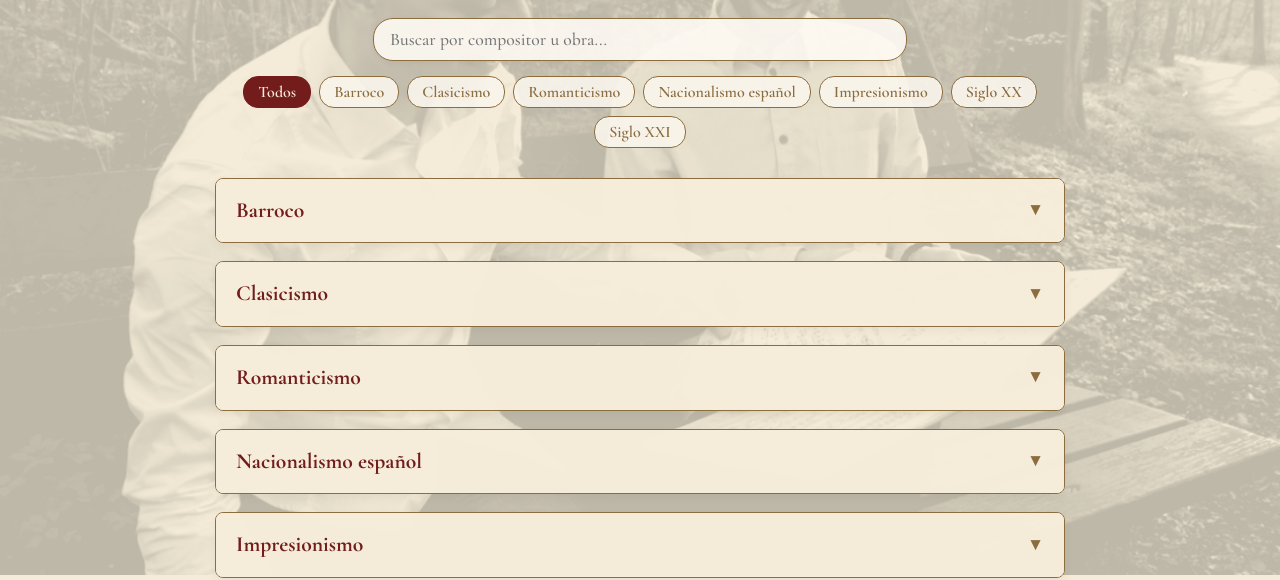
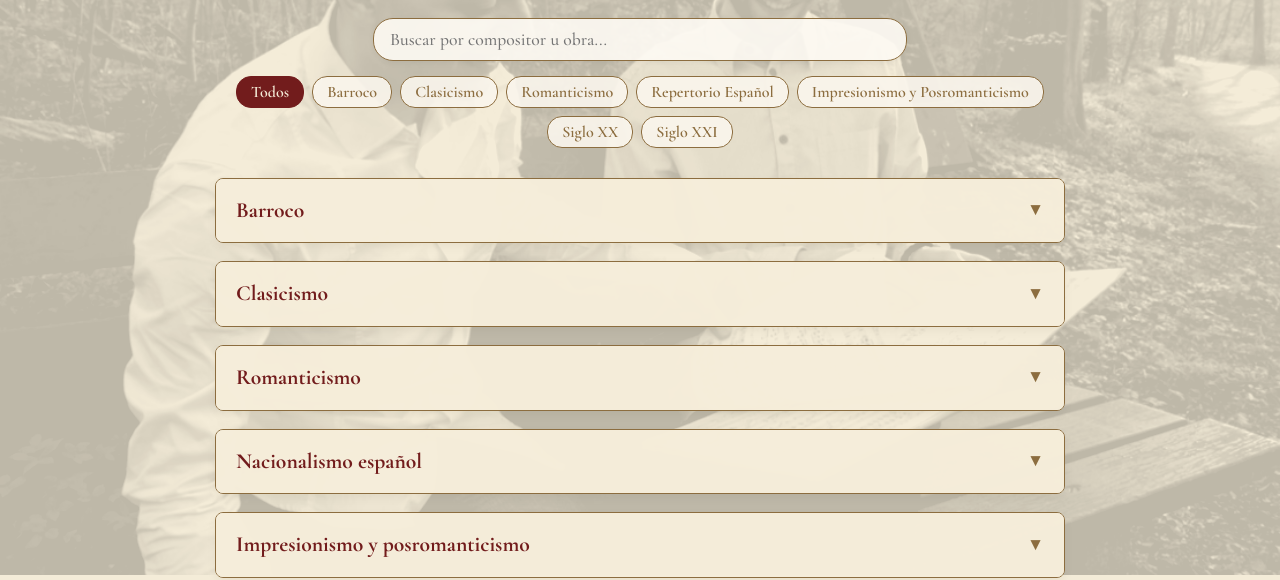
Before and after one commit to pablopianista/pablopianista.github.io, a plain HTML site: page recamara.html in a window 1280 px wide. Shown: the part 225-805 px from the top of the page. Drawn offline with nearby package versions, Linux system fonts and the light colour scheme.

Commit message:
Update recamara.html

```diff
--- a/recamara.html
+++ b/recamara.html
@@ -320,8 +320,8 @@
                 <button class="btn-estilo" data-estilo="barroco">Barroco</button>
                 <button class="btn-estilo" data-estilo="clasicismo">Clasicismo</button>
                 <button class="btn-estilo" data-estilo="romanticismo">Romanticismo</button>
-                <button class="btn-estilo" data-estilo="nacionalismo">Nacionalismo español</button>
-                <button class="btn-estilo" data-estilo="impresionismo">Impresionismo</button>
+                <button class="btn-estilo" data-estilo="nacionalismo">Repertorio Español</button>
+                <button class="btn-estilo" data-estilo="impresionismo">Impresionismo y Posromanticismo</button>
                 <button class="btn-estilo" data-estilo="sigloxx">Siglo XX</button>
                 <button class="btn-estilo" data-estilo="sigloxxi">Siglo XXI</button>
             </div>
@@ -474,7 +474,7 @@
                 </div>
             </div>
 
-            <!-- 4. NACIONALISMO ESPAÑOL -->
+            <!-- 4. REPERTORIO ESPAÑOL -->
             <div class="seccion-estilo" data-categoria="nacionalismo">
                 <div class="cabecera-estilo">
                     <span>Nacionalismo español</span>
@@ -508,10 +508,10 @@
                 </div>
             </div>
 
-            <!-- 5. IMPRESIONISMO -->
-            <div class="seccion-estilo" data-categoria="impresionismo">
+            <!-- 5. IMPRESIONISMO Y POSROMANTICISMO -->
+            <div class="seccion-estilo" data-categoria="impresionismo y posromanticismo">
                 <div class="cabecera-estilo">
-                    <span>Impresionismo</span>
+                    <span>Impresionismo y posromanticismo</span>
                     <span class="flecha-icono">▼</span>
                 </div>
                 <div class="contenido-estilo">
@@ -521,6 +521,12 @@
                         <ul class="lista-obras">
                             <li>Première Rhapsodie for Clarinet and Piano L. 116</li>
                             <li>Cello Sonata</li>
+                        </ul>
+                    </div>
+
+                      <div class="nombre-compositor">R. CLARKE</div>
+                        <ul class="lista-obras">
+                            <li>Viola Sonata</li>
                         </ul>
                     </div>
 
```
